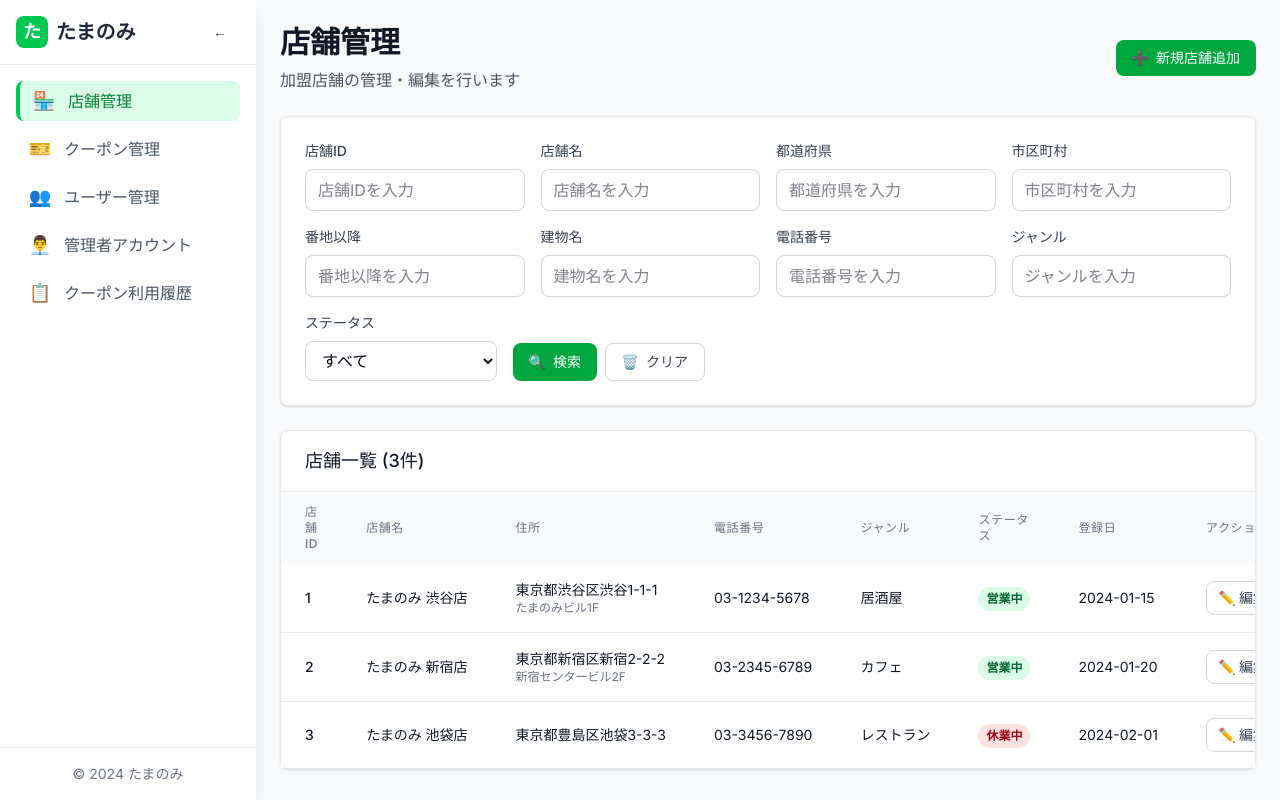
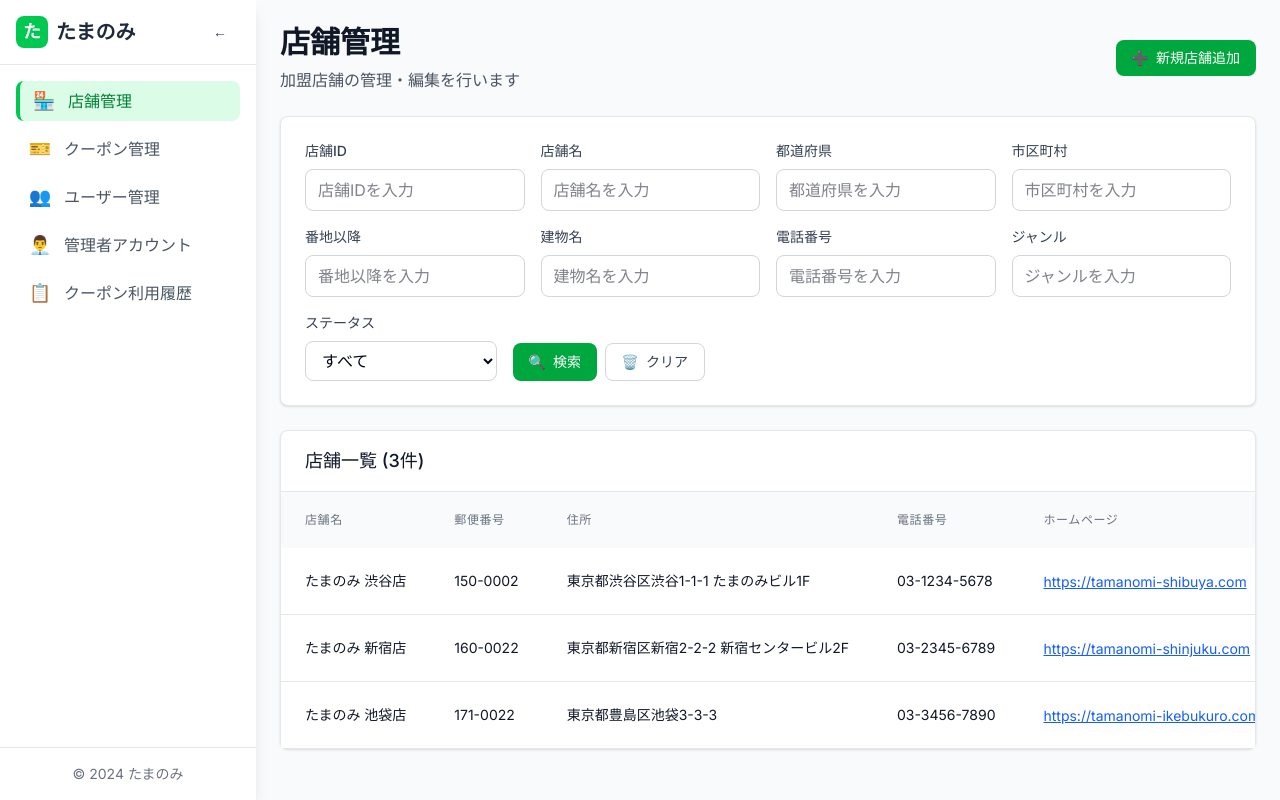
Before and after one commit to HV-development/tamanomi-admin, a Next.js app: page /stores in a window 1280 px wide. Built offline with nearby package versions, Linux system fonts and the light colour scheme.

Commit message:
店舗一覧の項目を更新

```diff
--- a/src/components/pages/StoreManagement.tsx
+++ b/src/components/pages/StoreManagement.tsx
@@ -8,10 +8,9 @@ import Icon from '../atoms/Icon';
 interface Store {
   id: string;
   name: string;
-  prefecture: string;
-  city: string;
+  postalCode: string;
   address: string;
-  building: string;
+  homepage: string;
   phone: string;
   genre: string;
   status: 'active' | 'inactive';
@@ -23,10 +22,9 @@ const sampleStores: Store[] = [
   {
     id: '1',
     name: 'たまのみ 渋谷店',
-    prefecture: '東京都',
-    city: '渋谷区',
-    address: '渋谷1-1-1',
-    building: 'たまのみビル1F',
+    postalCode: '150-0002',
+    address: '東京都渋谷区渋谷1-1-1 たまのみビル1F',
+    homepage: 'https://tamanomi-shibuya.com',
     phone: '03-1234-5678',
     genre: '居酒屋',
     status: 'active',
@@ -35,10 +33,9 @@ const sampleStores: Store[] = [
   {
     id: '2',
     name: 'たまのみ 新宿店',
-    prefecture: '東京都',
-    city: '新宿区',
-    address: '新宿2-2-2',
-    building: '新宿センタービル2F',
+    postalCode: '160-0022',
+    address: '東京都新宿区新宿2-2-2 新宿センタービル2F',
+    homepage: 'https://tamanomi-shinjuku.com',
     phone: '03-2345-6789',
     genre: 'カフェ',
     status: 'active',
@@ -47,10 +44,9 @@ const sampleStores: Store[] = [
   {
     id: '3',
     name: 'たまのみ 池袋店',
-    prefecture: '東京都',
-    city: '豊島区',
-    address: '池袋3-3-3',
-    building: '',
+    postalCode: '171-0022',
+    address: '東京都豊島区池袋3-3-3',
+    homepage: 'https://tamanomi-ikebukuro.com',
     phone: '03-3456-7890',
     genre: 'レストラン',
     status: 'inactive',
@@ -302,10 +298,10 @@ export default function StoreManagement() {
               <thead className="bg-gray-50">
                 <tr>
                   <th className="px-6 py-3 text-left text-xs font-medium text-gray-500 uppercase tracking-wider">
-                    店舗ID
+                    店舗名
                   </th>
                   <th className="px-6 py-3 text-left text-xs font-medium text-gray-500 uppercase tracking-wider">
-                    店舗名
+                    郵便番号
                   </th>
                   <th className="px-6 py-3 text-left text-xs font-medium text-gray-500 uppercase tracking-wider">
                     住所
@@ -314,13 +310,13 @@ export default function StoreManagement() {
                     電話番号
                   </th>
                   <th className="px-6 py-3 text-left text-xs font-medium text-gray-500 uppercase tracking-wider">
+                    ホームページ
+                  </th>
+                  <th className="px-6 py-3 text-left text-xs font-medium text-gray-500 uppercase tracking-wider">
                     ジャンル
                   </th>
                   <th className="px-6 py-3 text-left text-xs font-medium text-gray-500 uppercase tracking-wider">
                     ステータス
-                  </th>
-                  <th className="px-6 py-3 text-left text-xs font-medium text-gray-500 uppercase tracking-wider">
-                    登録日
                   </th>
                   <th className="px-6 py-3 text-left text-xs font-medium text-gray-500 uppercase tracking-wider">
                     アクション
@@ -331,19 +327,26 @@ export default function StoreManagement() {
                 {filteredStores.map((store) => (
                   <tr key={store.id} className="hover:bg-gray-50">
                     <td className="px-6 py-4 whitespace-nowrap">
-                      <div className="text-sm font-medium text-gray-900">{store.id}</div>
-                    </td>
-                    <td className="px-6 py-4 whitespace-nowrap">
                       <div className="text-sm font-medium text-gray-900">{store.name}</div>
                     </td>
                     <td className="px-6 py-4 whitespace-nowrap">
-                      <div className="text-sm text-gray-900">
-                        {store.prefecture}{store.city}{store.address}
-                        {store.building && <div className="text-xs text-gray-500">{store.building}</div>}
-                      </div>
+                      <div className="text-sm text-gray-900">{store.postalCode}</div>
+                    </td>
+                    <td className="px-6 py-4 whitespace-nowrap">
+                      <div className="text-sm text-gray-900">{store.address}</div>
                     </td>
                     <td className="px-6 py-4 whitespace-nowrap">
                       <div className="text-sm text-gray-900">{store.phone}</div>
+                    </td>
+                    <td className="px-6 py-4 whitespace-nowrap">
+                      <a
+                        href={store.homepage}
+                        target="_blank"
+                        rel="noopener noreferrer"
+                        className="text-sm text-blue-600 hover:text-blue-800 underline"
+                      >
+                        {store.homepage}
+                      </a>
                     </td>
                     <td className="px-6 py-4 whitespace-nowrap">
                       <div className="text-sm text-gray-900">{store.genre}</div>
@@ -357,17 +360,14 @@ export default function StoreManagement() {
                         {store.status === 'active' ? '営業中' : '休業中'}
                       </span>
                     </td>
-                    <td className="px-6 py-4 whitespace-nowrap text-sm text-gray-900">
-                      {store.registeredAt}
-                    </td>
                     <td className="px-6 py-4 whitespace-nowrap text-sm font-medium space-x-2">
                       <Button variant="outline" size="sm">
                         <Icon name="edit" size="sm" className="mr-1" />
                         編集
                       </Button>
-                      <Button variant="ghost" size="sm">
-                        <Icon name="eye" size="sm" className="mr-1" />
-                        詳細
+                      <Button variant="outline" size="sm" className="text-red-600 border-red-300 hover:bg-red-50">
+                        <Icon name="clear" size="sm" className="mr-1" />
+                        削除
                       </Button>
                     </td>
                   </tr>
```
